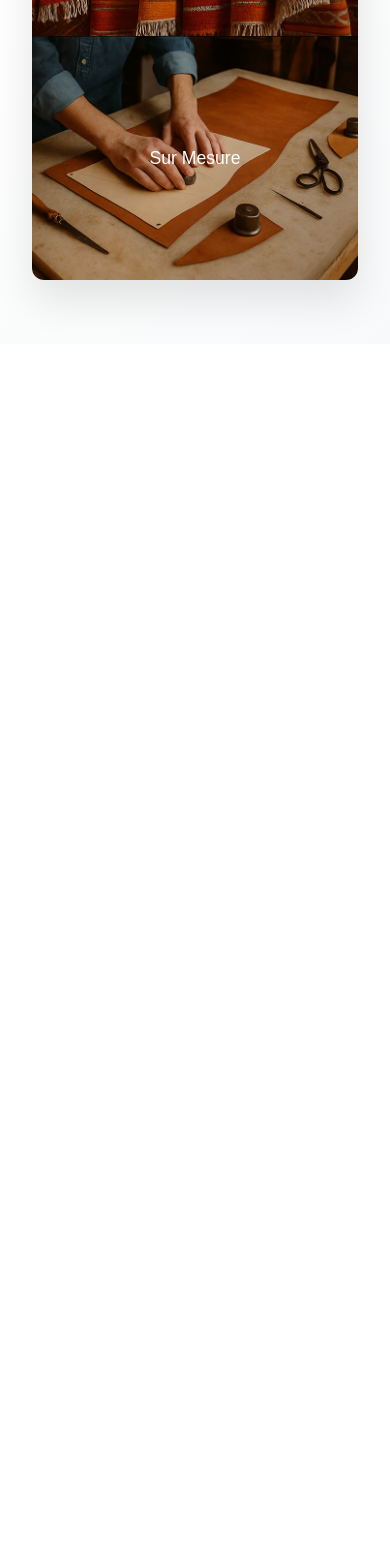
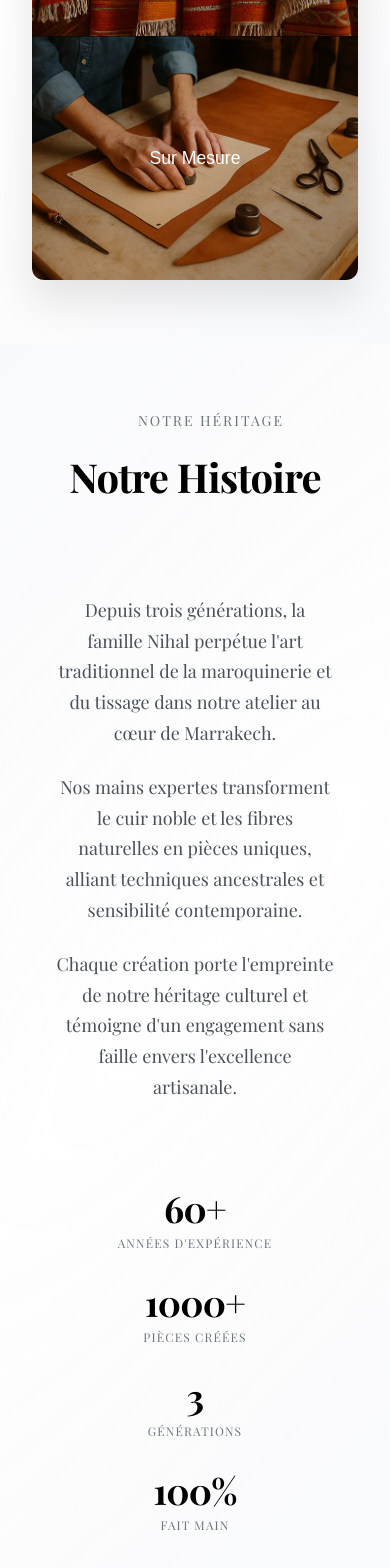
Before and after one commit to MarrakchiKid/artisanat-nihal, a Next.js app: page / in a window 390 px wide. Shown: the part 2097-3665 px from the top of the page. Before the commit the page ends 2441 px from the top, so only its background shows below. Built offline with nearby package versions, Linux system fonts and the light colour scheme.

Commit message:
Ajout de la section à propos

```diff
--- a/package.json
+++ b/package.json
@@ -12,6 +12,7 @@
     "class-variance-authority": "^0.7.1",
     "next": "15.3.1",
     "react": "^19.0.0",
+    "react-countup": "^6.5.3",
     "react-dom": "^19.0.0",
     "react-icons": "^5.5.0"
   },
--- /dev/null
+++ b/src/app/(main)/_components/about.tsx
@@ -0,0 +1,46 @@
+'use client'
+
+import styles from '@/styles/about.module.css';
+import CountUp from 'react-countup';
+
+const AboutSection = () => {
+  return (
+    <section id="about" className={styles.about}>
+      <div className={styles.container}>
+        <div className={styles.aboutHeader}>
+          <span className={styles.aboutEyebrow}>Notre Héritage</span>
+          <h2 className={styles.aboutTitle}>Notre Histoire</h2>
+        </div>
+        <div className={styles.aboutGrid}>
+          <div className={styles.aboutText}>
+            <p>Depuis trois générations, la famille Nihal perpétue l'art traditionnel de la maroquinerie et du tissage dans notre atelier au cœur de Marrakech.</p>
+            <p>Nos mains expertes transforment le cuir noble et les fibres naturelles en pièces uniques, alliant techniques ancestrales et sensibilité contemporaine.</p>
+            <p>Chaque création porte l'empreinte de notre héritage culturel et témoigne d'un engagement sans faille envers l'excellence artisanale.</p>
+          </div>
+          <div className={styles.aboutStats}>
+            <div className={styles.stat}>
+                <div className={styles.statNumber}>
+                <CountUp end={60} duration={2} />+
+                </div>
+              <div className={styles.statLabel}>Années d'expérience</div>
+            </div>
+            <div className={styles.stat}>
+              <div className={styles.statNumber}>1000+</div>
+              <div className={styles.statLabel}>Pièces créées</div>
+            </div>
+            <div className={styles.stat}>
+              <div className={styles.statNumber}>3</div>
+              <div className={styles.statLabel}>Générations</div>
+            </div>
+            <div className={styles.stat}>
+              <div className={styles.statNumber}>100%</div>
+              <div className={styles.statLabel}>Fait main</div>
+            </div>
+          </div>
+        </div>
+      </div>
+    </section>
+  );
+};
+
+export default AboutSection;
--- a/src/app/(main)/page.tsx
+++ b/src/app/(main)/page.tsx
@@ -1,6 +1,7 @@
 import Header from "@/components/header";
 import HeroSection from "@/app/(main)/_components/hero";
 import WorkSection from "./_components/work";
+import AboutSection from "./_components/about";
 
 
 export default function Home() {
@@ -9,6 +10,7 @@ export default function Home() {
       <Header />
       <HeroSection />
       <WorkSection />
+      <AboutSection />
     </>
   );
 }
--- /dev/null
+++ b/src/styles/about.module.css
@@ -0,0 +1,176 @@
+.about {
+  background: linear-gradient(135deg, var(--gray-100), var(--white), var(--gray-100));
+  position: relative;
+  overflow: hidden;
+}
+.about::before {
+  content: "";
+  position: absolute;
+  top: -50%;
+  left: -50%;
+  width: 200%;
+  height: 200%;
+  background: radial-gradient(var(--gray-200), transparent 70%);
+  animation: rotateBackground 60s linear infinite;
+  z-index: 0;
+  opacity: 0.05;
+}
+
+@keyframes rotateBackground {
+  0% { transform: rotate(0deg); }
+  100% { transform: rotate(360deg); }
+}
+
+.container {
+  max-width: 1400px;
+  margin: 0 auto;
+  padding: 0 2rem;
+}
+
+.aboutHeader {
+  text-align: center;
+  margin-bottom: 6rem;
+  animation: slideInUp 1s ease 0.2s both;
+}
+
+.aboutEyebrow{
+    display: inline-block;
+    font-size: 0.875rem;
+    font-weight: 500;
+    color: var(--gray-600);
+    text-transform: uppercase;
+    letter-spacing: 2px;
+    margin-bottom: 1.5rem;
+    position: relative;
+    padding-left: 2rem;
+}
+
+.aboutTitle{
+    font-family: 'Playfair Display', serif;
+    font-size: clamp(2.5rem, 5vw, 4rem);
+    font-weight: 700;
+    line-height: 1.1;
+    color: var(--black);
+    margin-bottom: 2rem;
+    letter-spacing: -0.02em;
+}
+
+.aboutGrid {
+  display: grid;
+  grid-template-columns: 1fr 1fr;
+  gap: 8rem;
+  align-items: start;
+  animation: slideInUp 1s ease 0.4s both;
+}
+
+.aboutText {
+  font-size: 1.125rem;
+  line-height: 1.7;
+  color: var(--gray-700);
+}
+
+.aboutText p {
+  margin-bottom: 1.5rem;
+  opacity: 0;
+  animation: fadeInUp 0.8s ease forwards;
+}
+
+.aboutText p:nth-child(1) { animation-delay: 0.6s; }
+.aboutText p:nth-child(2) { animation-delay: 0.8s; }
+.aboutText p:nth-child(3) { animation-delay: 1s; }
+
+.aboutStats {
+  display: grid;
+  grid-template-columns: 1fr 1fr;
+  gap: 3rem;
+}
+
+.stat {
+  text-align: left;
+  opacity: 0;
+  animation: fadeInUp 0.8s ease forwards;
+}
+
+.stat:nth-child(1) { animation-delay: 0.6s; }
+.stat:nth-child(2) { animation-delay: 0.8s; }
+.stat:nth-child(3) { animation-delay: 1s; }
+.stat:nth-child(4) { animation-delay: 1.2s; }
+
+.statNumber {
+  font-family: 'Playfair Display', serif;
+  font-size: 3rem;
+  font-weight: 700;
+  color: var(--black);
+  line-height: 1;
+  margin-bottom: 0.5rem;
+  letter-spacing: -0.02em;
+}
+
+.statLabel {
+  font-size: 0.875rem;
+  color: var(--gray-600);
+  text-transform: uppercase;
+  letter-spacing: 0.1em;
+  font-weight: 500;
+}
+
+/* Responsive */
+@media (max-width: 768px) {
+  .aboutGrid {
+    grid-template-columns: 1fr;
+    gap: 4rem;
+  }
+
+  .aboutStats {
+    grid-template-columns: 1fr 1fr;
+  }
+
+  .aboutText {
+    text-align: center;
+  }
+
+  .stat {
+    text-align: center;
+  }
+}
+
+@media (max-width: 480px) {
+  .aboutStats {
+    grid-template-columns: 1fr;
+    gap: 2rem;
+  }
+
+  .about {
+    padding: 4rem 1.5rem;
+  }
+
+  .statNumber {
+    font-size: 2.25rem;
+  }
+
+  .statLabel {
+    font-size: 0.75rem;
+  }
+}
+
+@keyframes slideInUp {
+  from {
+    opacity: 0;
+    transform: translateY(50px);
+  }
+  to {
+    opacity: 1;
+    transform: translateY(0);
+  }
+}
+
+@keyframes fadeInUp {
+  from {
+    opacity: 0;
+    transform: translateY(20px);
+  }
+  to {
+    opacity: 1;
+    transform: translateY(0);
+  }
+}
```
Also changed, not shown: 1 other file (tests, documents, lock files or other folders).
